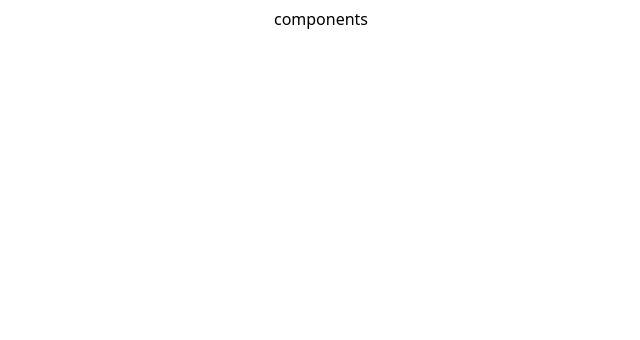
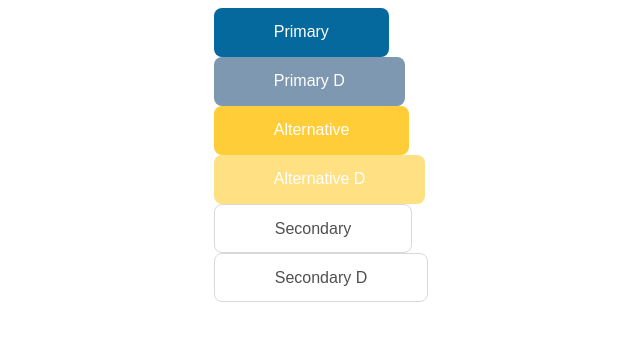
Before and after one commit to B3rser/Act_4_2_Lopez_Marco_Rodriguez_Palmira, a React (Vite) app: page / in a window 1280 px wide. Shown: the top 340 px of the page, without its empty margins (319-959 px from the left). Built offline with nearby package versions, Linux system fonts and the light colour scheme.

Commit message:
implementacion del componente button

```diff
--- a/src/components/Button.jsx
+++ b/src/components/Button.jsx
@@ -1,7 +1,21 @@
 import React from 'react';
+import './css/Button.css';
 
-export function Button() {
-    return (
-        <div>Buttons</div>
-    )
-}
+const Button = ({ label, priority = 'primary', state = 'default', onClick }) => {
+  const isDisabled = state === 'disabled';
+
+  // Solo agregar clase hover si el estado no es explicitamente hover o disabled
+  const className = `custom-button ${priority} ${state !== 'default' ? state : ''}`;
+
+  return (
+    <button
+      className={className}
+      onClick={onClick}
+      disabled={isDisabled}
+    >
+      {label}
+    </button>
+  );
+};
+
+export default Button;
--- a/src/components/css/Button.css
+++ b/src/components/css/Button.css
@@ -1,3 +1,93 @@
-#Btn {
+.custom-button {
+  border-radius: 8px;
+  height: 49px;
+  padding: 15px 60px;
+  font-size: 16px;
+  cursor: pointer;
+  transition: background-color 0.3s ease;
+  display: flex;
+}
 
+/* === Default ===*/
+.primary {
+   border: none;
+  background-color: var(--color-teal-blue);
+  color: white;
 }
+
+.alternative {
+   border: none;
+  background-color: var(--color-teal-yellow);
+  color: white;
+}
+
+.secondary {
+  background-color: var(--color-dark-gary);
+  color: var(--color-mono-gray);
+  border: 1px solid var(--color-dark-gray);
+}
+
+
+/* === HOVER ===*/
+
+/* Hover real para cada prioridad (cuando no esta forzado) */
+.custom-button.primary:hover:not(.hover):not(.disabled):not(:disabled) {
+  background-color: var(--color-navy-blue);
+}
+
+.custom-button.alternative:hover:not(.hover):not(.disabled):not(:disabled) {
+  background-color: var(--color-mustard-yellow);
+}
+
+.custom-button.secondary:hover:not(.hover):not(.disabled):not(:disabled) {
+   border-color: black;
+  background-color: var(--color-dark-gary);
+  color: var(--color-mono-gray);
+}
+
+.custom-button.primary.hover {
+  background-color: var(--color-navy-blue);
+}
+
+.custom-button.alternative.hover {
+  background-color: var(--color-mustard-yellow);
+}
+
+.custom-button.secondary.hover {
+  border-color: var(--color-black);
+  background-color: var(--color-dark-gary);
+  color: var(--color-mono-gray);
+}
+
+
+/* === Disabled ===*/
+
+.custom-button.primary.disabled,
+.custom-button.primary:disabled {
+  background-color: rgba(0, 51, 102, 0.5);
+  color: white;
+  cursor: not-allowed;
+  backdrop-filter: blur(4px);
+  -webkit-backdrop-filter: blur(4px); /* para Safari */
+  border: none;
+}
+
+
+.custom-button.alternative.disabled,
+.custom-button.alternative:disabled {
+  background-color: rgba(255, 193, 7, 0.5);
+  color: white;
+  cursor: not-allowed;
+  backdrop-filter: blur(4px);
+  -webkit-backdrop-filter: blur(4px);
+  border: none;
+}
+
+.custom-button.secondary.disabled,
+.custom-button.secondary:disabled {
+  background-color: var(--color-dark-gary);
+  color: var(--color-mono-gray);
+  cursor: not-allowed;
+  backdrop-filter: blur(4px);
+  -webkit-backdrop-filter: blur(4px);
+}
--- a/src/index.css
+++ b/src/index.css
@@ -7,6 +7,9 @@
   --color-navy-blue: #003366;
   --color-teal-blue: #05699E;
   --color-mustard-yellow: #FFC107;
+  --color-teal-yellow:#FFC107CC;
+  --color-mono-gray:#505050;
+
 
   --color-dark-gray: #D9D9D9;
   --color-mid-gray: #ACB5BD;
--- a/src/pages/Components.jsx
+++ b/src/pages/Components.jsx
@@ -1,7 +1,46 @@
 import React from 'react';
+import Button from '../components/Button';
 
 export function Components() {
     return (
-        <div>components</div>
+        <div>
+            <Button
+                label="Primary"
+                priority="primary"
+                onClick={() => alert('¡Clic real detectado!')}
+            />
+            <Button
+                label="Primary D"
+                priority="primary"
+                state="disabled"
+            />
+
+
+            <Button
+                label="Alternative"
+                priority="alternative"
+
+            />
+            <Button
+                label="Alternative D"
+                priority="alternative"
+                state="disabled"
+
+            />
+
+
+            <Button
+                label="Secondary"
+                priority="secondary"
+            />
+            <Button
+                label="Secondary D"
+                priority="secondary"
+                state="disabled"
+            />
+
+
+
+        </div>
     )
 }
```
